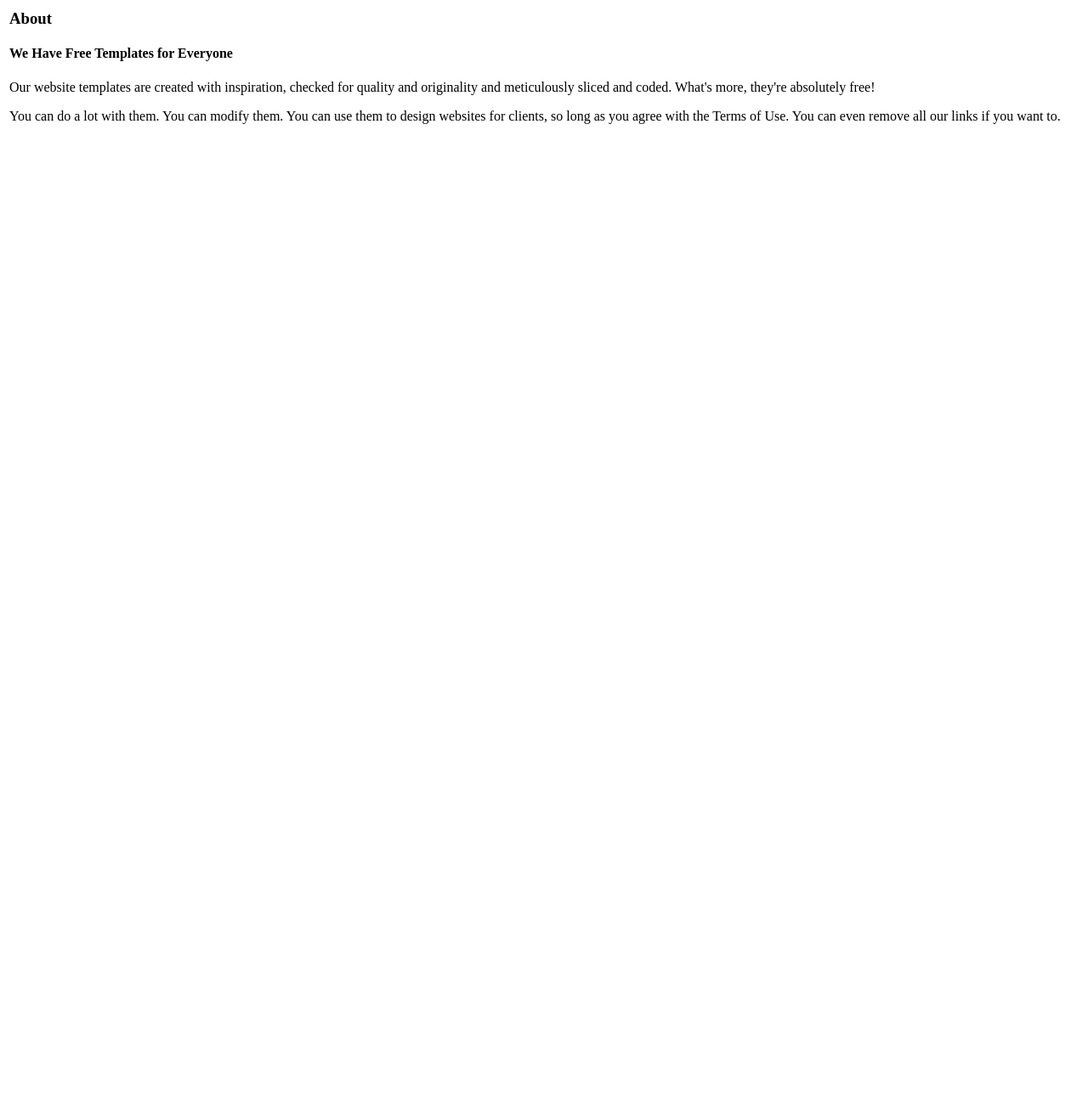
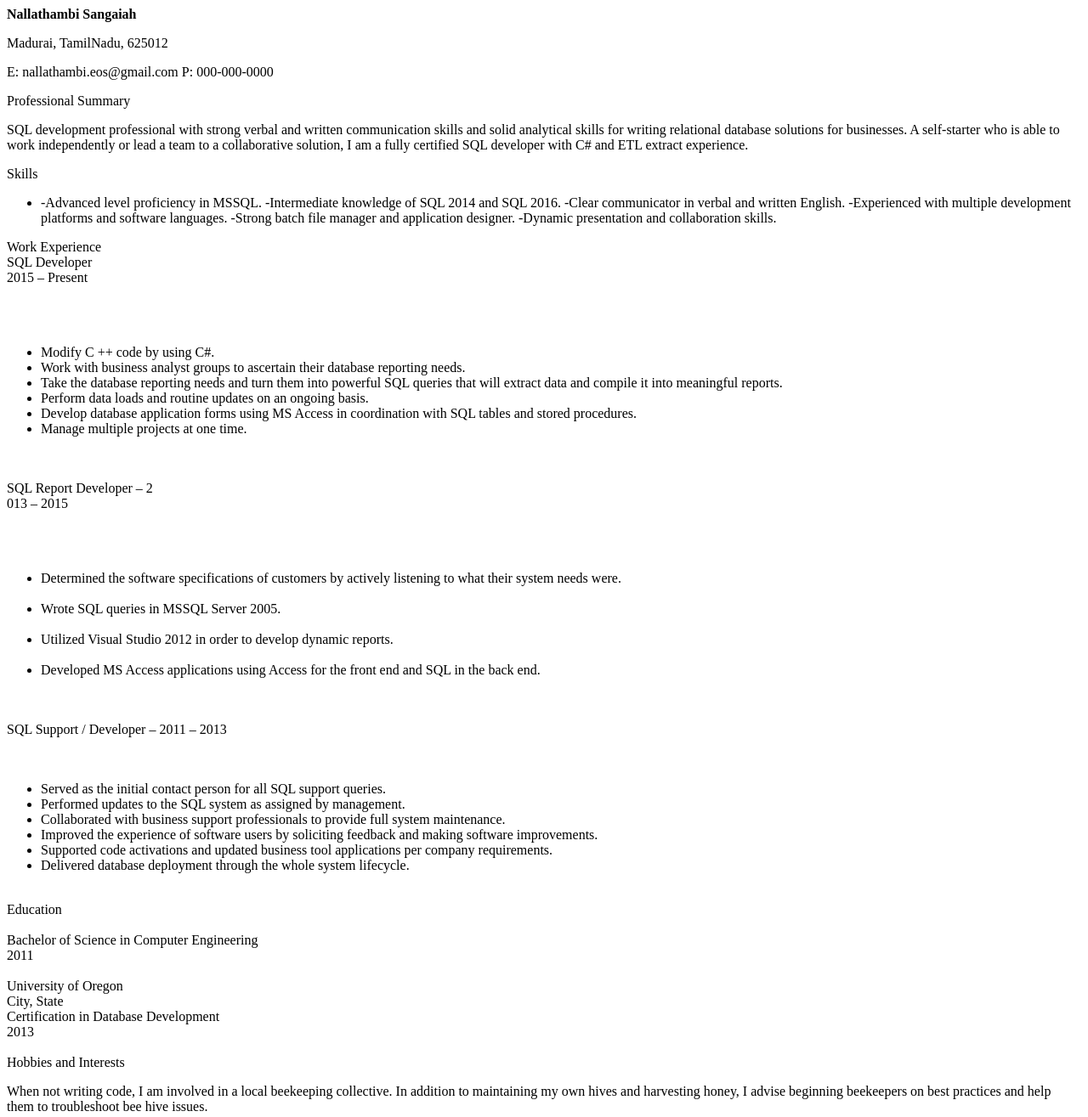
Before and after one commit to Nallathambi81/Senior-SQL-Developer, a plain HTML site: page index.html in a window 1280 px wide. Shown: the whole page at 85% size. Before the commit the page ends 800 px from the top, so only its background shows below. Drawn offline with Linux system fonts and the light colour scheme.

Commit message:
Update index.html

```diff
--- a/index.html
+++ b/index.html
@@ -1,5 +1,121 @@
-<html><head></head><body>
-  <table border="0"><tr><td><p><h3>About</h3></p><p>
-<h4>We Have Free Templates for Everyone</h4></p><p>
-Our website templates are created with inspiration, checked for quality and originality and meticulously sliced and coded. What's more, they're absolutely free! </p><p>
-You can do a lot with them. You can modify them. You can use them to design websites for clients, so long as you agree with the Terms of Use.  You can even remove all our links if you want to. </p></td></tr></table></body></html>
+<html>
+	<head></head>
+	<body>
+		<table border="0">
+			<div id="DIV_2">
+				<b>Nallathambi Sangaiah</b>
+			</div>
+			<div id="DIV_3">
+				<p id="P_4">Madurai,  TamilNadu, 625012</p>
+				<p id="P_6">E: nallathambi.eos@gmail.com P: 000-000-0000</p>
+			</div>
+			<div id="DIV_7">
+				<div id="DIV_8">Professional Summary</div>
+				<p id="P_9">SQL development professional with strong verbal and written communication skills and solid analytical skills for writing relational database solutions for businesses. A self-starter who is able to work independently or lead a team to a collaborative solution, I am a fully certified SQL developer with C# and ETL extract experience.</p>
+			</div>
+			<div id="DIV_10">
+				<div id="DIV_11">Skills</div>
+				<ul id="UL_12">
+					<div id="LI_13">
+						<li> -Advanced level proficiency in MSSQL. -Intermediate knowledge of SQL 2014 and SQL 2016. -Clear communicator in verbal and written English. -Experienced with multiple development platforms and software languages. -Strong batch file manager and application designer. -Dynamic presentation and collaboration skills.</li>
+					</div>
+				</ul>
+			</div>
+			<div id="DIV_20">
+				<div id="DIV_21">Work Experience</div>
+				<div id="DIV_22">
+					<div id="DIV_23">SQL Developer</div>
+					<div id="DIV_24">2015 &#8211; Present</div>
+					<br id="BR_25" />
+					<div id="DIV_26"></div>
+					<div id="DIV_27"></div>
+				</div>
+				<br id="BR_29" />
+				<br id="BR_30" />
+				<div id="DIV_31"></div>
+				<ul id="UL_32">
+					<div id="LI_33">
+						<li>Modify C ++ code by using C#.</li>
+						<li>Work with business analyst groups to ascertain their database reporting needs.</li>
+						<li>Take the database reporting needs and turn them into powerful SQL queries that will extract data and compile it into meaningful reports.</li>
+						<li>Perform data loads and routine updates on an ongoing basis.</li>
+						<li>Develop database application forms using MS Access in coordination with SQL tables and stored procedures.</li>
+						<li>Manage multiple projects at one time.</li>
+					</div>
+				</ul>
+				<br id="BR_36" />
+				<br id="BR_37" />
+				<div id="DIV_38">
+					<div id="DIV_39">SQL Report Developer &#8211; 2</div>
+					<div id="DIV_40">013 &#8211; 2015</div>
+					<br id="BR_41" />
+					<div id="DIV_42"></div>
+					<div id="DIV_43"></div>
+					<br id="BR_45" />
+					<br id="BR_46" />
+					<div id="DIV_47"></div>
+					<ul id="UL_48">
+						<div id="LI_49">
+							<li>Determined the software specifications of customers by actively listening to what their system needs were.</li>
+							<br>
+								<li>Wrote SQL queries in MSSQL Server 2005.</li>
+								<br>
+									<li>Utilized Visual Studio 2012 in order to develop dynamic reports.</li>
+									<br>
+										<li>Developed MS Access applications using Access for the front end and SQL in the back end.</li>
+									</div>
+								</ul>
+								<br id="BR_52" />
+								<br id="BR_53" />
+								<div id="DIV_54">
+									<div id="DIV_55">SQL Support / Developer &#8211; 2011 &#8211; 2013</div>
+									<div id="DIV_56"></div>
+									<br id="BR_57" />
+									<div id="DIV_58"></div>
+									<div id="DIV_59"></div>
+									<br id="BR_61" />
+								</div>
+								<div id="DIV_63"></div>
+								<ul id="UL_64">
+									<div id="LI_65">
+										<li>Served as the initial contact person for all SQL support queries.</li>
+										<li>Performed updates to the SQL system as assigned by management.</li>
+										<li>Collaborated with business support professionals to provide full system maintenance.</li>
+										<li>Improved the experience of software users by soliciting feedback and making software improvements.</li>
+										<li>Supported code activations and updated business tool applications per company requirements.</li>
+										<li>Delivered database deployment through the whole system lifecycle.</li>
+									</div>
+								</ul>
+								<br id="BR_68" />
+							</div>
+							<div id="DIV_70">
+								<div id="DIV_71">Education
+									<br>
+										<br>
+										</div>
+										<div id="DIV_72">
+											<div id="DIV_73">Bachelor of Science in Computer Engineering</div>
+											<div id="DIV_74">2011</div>
+											<br id="BR_75" />
+											<div id="DIV_76"></div>
+										</div>
+										<div id="DIV_77">University of Oregon</div>
+										<div id="DIV_78"> City, State</div>
+										<div id="DIV_72">
+											<div id="DIV_73">Certification in Database Development</div>
+											<div id="DIV_74">2013</div>
+											<br id="BR_75" />
+											<div id="DIV_76"></div>
+										</div>
+										<div id="DIV_77"></div>
+										<div id="DIV_78"></div>
+									</div>
+									<div id="DIV_7">
+										<div id="DIV_8">Hobbies and Interests</div>
+										<p id="P_9">When not writing code, I am involved in a local beekeeping collective. In addition to maintaining my own hives and harvesting honey, I advise beginning beekeepers on best practices and help them to troubleshoot bee hive issues.</p>
+									</div>
+									<div id="DIV_79"></div>
+								</div>
+							</table>
+						</body>
+					</html>
```
